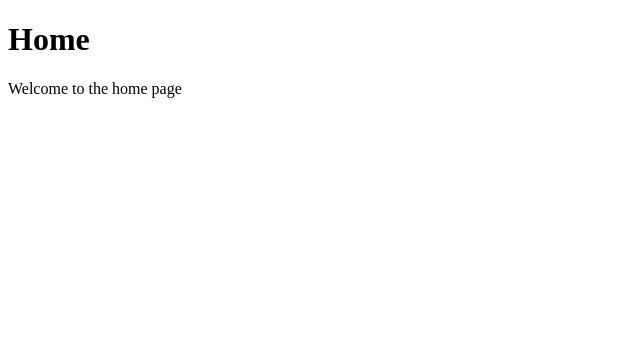
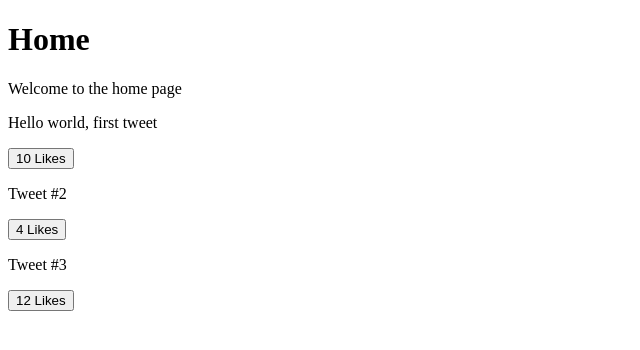
Before and after one commit to jusched/twitter, a Django app: template templates/pages/home.html in a window 1280 px wide. Shown: the top 350 px of the page, without its empty margins (0-640 px from the left). Run offline with Django 3.2, Linux system fonts and the light colour scheme; the template is opened without the code that fills it, so the values that code supplies are empty; data comes from the database, SQL or seed files in the repository; both versions use the stored data as it was after the commit.

Commit message:
button, templates and creation of components

```diff
--- a/templates/pages/home.html
+++ b/templates/pages/home.html
@@ -4,19 +4,64 @@
     <h1>Home</h1>
     <p>Welcome to the home page</p>
 
+    <div id="tweets">
+        <!-- Replace me -->
+        Loading...
+    </div>
+
     <script>
+    // Getting the HTML element
+        const tweetsElement = document.getElementById('tweets');
+    // Setting a value to the HTML element
+        tweetsElement.innerHTML = 'Loading...';
+
+    // Replaces both the 'Loading...' and 'Replace me' with the text from the elements.
+        // var el1 = "<h1>Test 1</h1>";
+        // var el2 = "<h1>Test 2</h1>";
+        // var el3 = "<h1>Test 3</h1>";
+        // tweetsElement.innerHTML = el1 + el2 + el3;
+
         const xhr = new XMLHttpRequest();
         const method = 'GET';
         const url = '/tweets/';
         const responseType = 'json';
 
+        function handleLike (tweet_id, currentCount) {
+            console.log(tweet_id, currentCount);
+            currentCount++;
+            return
+        }
+
+        // Creates the like button for each tweet with the number of likes it currently has
+        function likeBtn (tweet) {
+            return "<button class='btn btn-primary btn-small' onclick=handleLike(" +
+            tweet.id + "," + tweet.likes + ")>" + tweet.likes + " Likes</button>";
+        }
+
+        // Formats tweets in a way that they all have their ID in their div id, and a like button
+        function formatTweetElement(tweet) {
+            let formattedTweet = "<div class='mb-4 tweet' id='tweet-" + tweet.id
+            + "'><p>" + tweet.content +
+                "</p><div class='btn-group'>" +  likeBtn(tweet) +
+                "</div></div>";
+            return formattedTweet;
+        }
+
         xhr.responseType = responseType;
         // Open the URL (tweets) using GET
         xhr.open(method, url);
         xhr.onload = function() {
-            //
             const serverResponse = xhr.response;
-            console.log(serverResponse);
+            let listedItems = serverResponse.response;
+            let finalTweet = "";
+            let i;
+
+            for (i = 0; i < listedItems.length; i++) {
+                let tweetObj = listedItems[i];
+                let currentItem = formatTweetElement(tweetObj);
+                finalTweet += currentItem;
+            }
+            tweetsElement.innerHTML = finalTweet;
         }
         xhr.send();
     </script>
--- a/tweets/views.py
+++ b/tweets/views.py
@@ -1,3 +1,50 @@
+import random
+from django.http import HttpResponse, Http404, JsonResponse
 from django.shortcuts import render
 
-# Create your views here.
+
+from .models import Tweet
+
+def home_page(request, *args, **kwargs):
+
+    # return HttpResponse("<h1>Hello World</h1>")
+    return render(request, "pages/home.html", context={}, status=200)
+
+def tweet_list_view(request, *args, **kwargs):
+    """
+    REST API VIEW
+    Consumed by JavaScript or Swift/Java/iOS/Andriod
+    returns json data
+    """
+
+    # Query set
+    qs = Tweet.objects.all()
+    # For all tweets, returns the id and content.
+    tweet_list = [{"id": x.id, "content": x.content, "likes": random.randint(0, 20)} for x in qs]
+
+    data = {
+        "response": tweet_list
+    }
+    return JsonResponse(data)
+
+
+def tweet_detail(request, tweet_id, *args, **kwargs):
+    # Dynamic routing using the tweet_id.
+    """
+    REST API VIEW
+    Consumed by JavaScript or Swift/Java/iOS/Andriod
+    returns json data
+    """
+    data = {
+        "id": tweet_id,
+    }
+    status = 200
+
+    try:
+        obj = Tweet.objects.get(id=tweet_id)
+        data['content'] = obj.content
+    except:
+        data['message'] = "Not found"
+        status = 404
+
+    return JsonResponse(data, status=status)
--- a/twitterme2/settings.py
+++ b/twitterme2/settings.py
@@ -58,7 +58,7 @@ ROOT_URLCONF = 'twitterme2.urls'
 TEMPLATES = [
     {
         'BACKEND': 'django.template.backends.django.DjangoTemplates',
-        'DIRS': [],
+        'DIRS': [os.path.join(BASE_DIR, 'templates')],
         'APP_DIRS': True,
         'OPTIONS': {
             'context_processors': [
--- a/twitterme2/urls.py
+++ b/twitterme2/urls.py
@@ -16,6 +16,14 @@ Including another URLconf
 from django.contrib import admin
 from django.urls import path
 
+from tweets.views import home_page, tweet_detail, tweet_list_view
+
 urlpatterns = [
+    # Admin URL
     path('admin/', admin.site.urls),
+
+    path('', home_page),
+    path('tweets/', tweet_list_view),
+    #Takes the tweet_id and passes to the function to search for it.
+    path('tweets/<int:tweet_id>/', tweet_detail),
 ]
```
Also changed, not shown: db.sqlite3, templates/components/footer.html (added), templates/components/navbar.html (added), tweets/models.py (line endings or trailing spaces).
